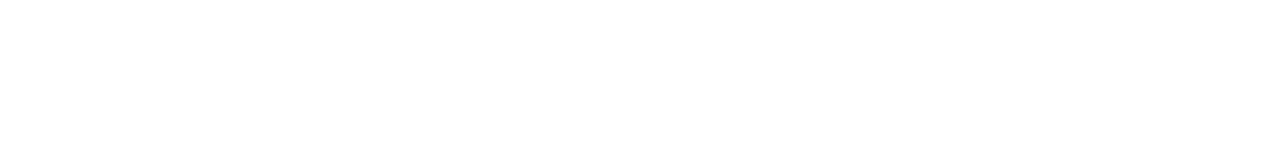
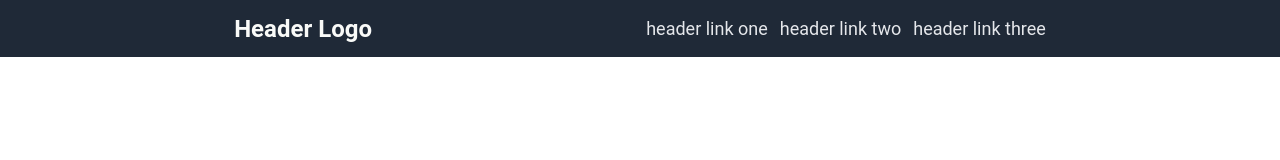
Before and after one commit to asparagus0161/odin_landing_page, a plain HTML site: page index.html in a window 1280 px wide. Drawn offline with Linux system fonts and the light colour scheme.

Commit message:
Added header

```diff
--- a/index.html
+++ b/index.html
@@ -1,5 +1,6 @@
 <!DOCTYPE html>
 <html lang="en">
+
 <head>
     <meta charset="UTF-8">
     <meta http-equiv="X-UA-Compatible" content="IE=edge">
@@ -7,7 +8,24 @@
     <title>Odin Landing Page</title>
     <link rel="stylesheet" href="style.css">
 </head>
+
 <body>
+    <div class="header">
+        <div class="logo">
+            Header Logo
+        </div>
+        <ul class="right links">
+            <li>
+                header link one
+            </li>
+            <li>
+                header link two
+            </li>
+            <li>
+                header link three
+            </li>
+        </ul>
+    </div>
+</body>
 
-    </body>
 </html>
--- a/style.css
+++ b/style.css
@@ -0,0 +1,24 @@
+body {
+    font-family: Roboto;
+    margin: 0px;
+}
+ul {
+    list-style-type: none;
+    display: flex;
+    gap: 12px;
+    font-size: 18px;
+    color: #E5E7EB;
+}
+.header {
+    display: flex;
+    background-color: #1F2937;
+    color: white;
+    flex: 1 1 auto;
+    justify-content: space-evenly;
+    align-items: center;
+}
+.logo {
+    font-weight: bold;
+    font-size: 24px;
+    color: #F9FAF8;
+}
```
Lines whose indentation alone changed are shown as unchanged.
